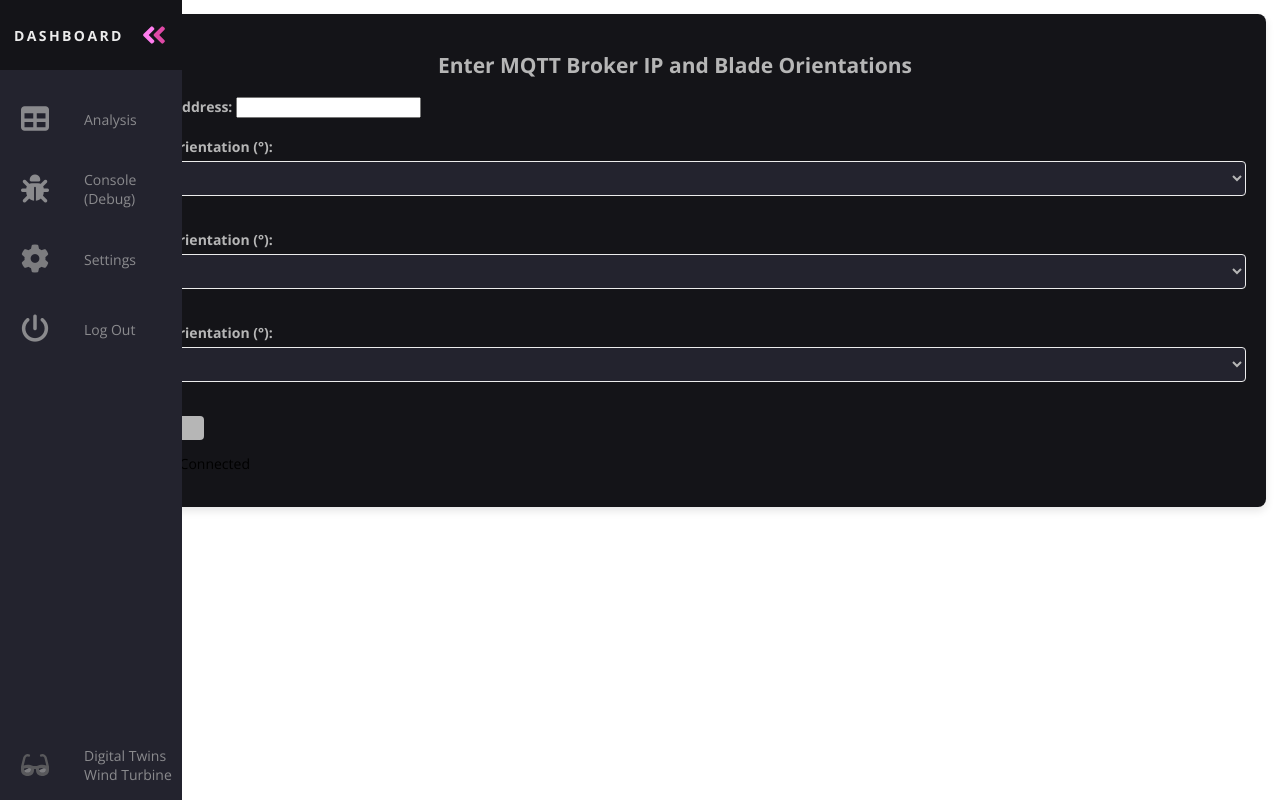
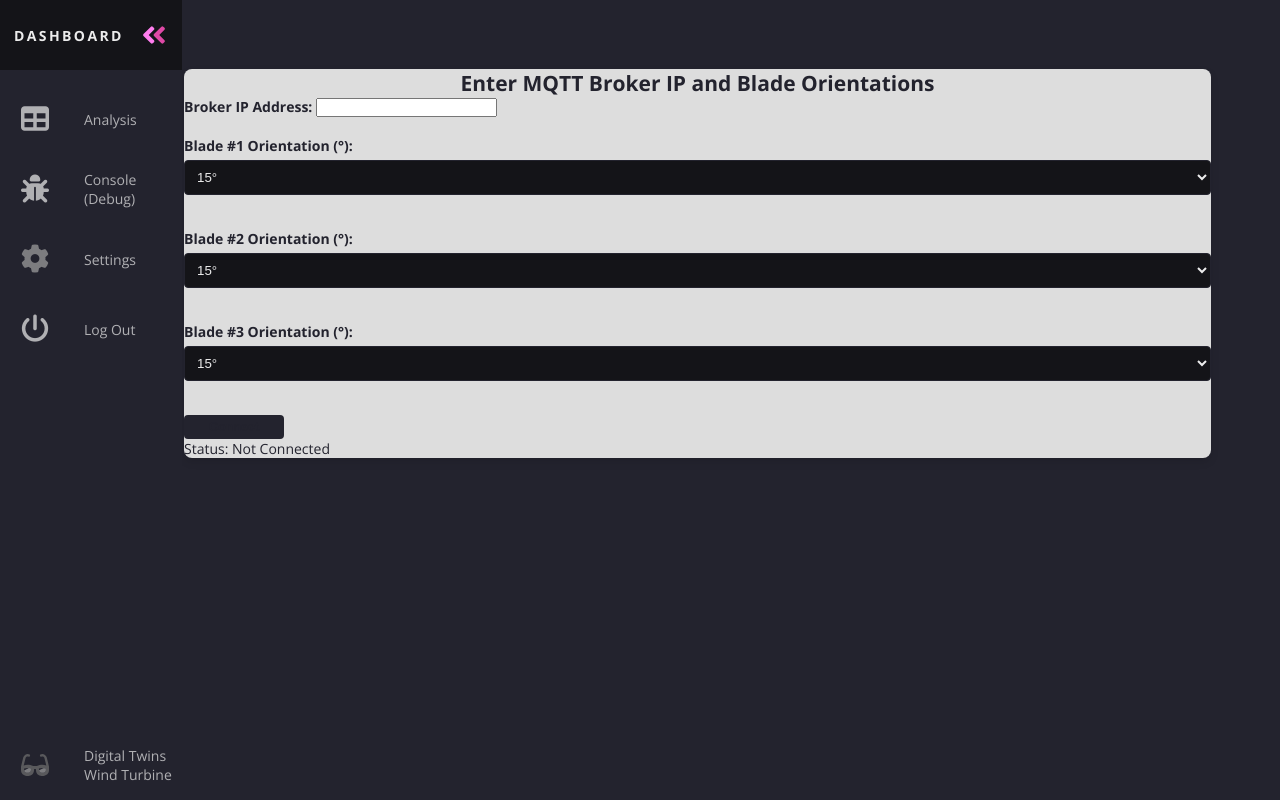
Before and after one commit to RyanSeidel/WindTurbine, a Flask app: page /settings in a window 1280 px wide. Run offline with Flask 2, Linux system fonts and the light colour scheme; some libraries are stand-ins or nearby versions.

Commit message:
did some changes with the theme colors matching them correctly
- still working on the settings page

```diff
--- a/docker/custom-dashboard/static/css/inputform.css
+++ b/docker/custom-dashboard/static/css/inputform.css
@@ -11,18 +11,7 @@
     -moz-appearance: textfield; /* For Firefox */
 }
 
-/* Container styling with box shadow */
-.content {
-    text-align: left;
-    background-color: var(--bg-primary); /* Background color based on theme */
-    padding: 10px;
-    border-radius: 10px;
-    box-shadow: 0px 4px 15px rgba(0, 0, 0, 0.2); /* Container shadow */
-    width: 100%;
-    max-width: 350px;
-    flex: 1;
-    box-sizing: border-box;
-}
+
 
 /* Style for placeholder text */
 input::placeholder {
@@ -30,7 +19,7 @@
     opacity: 1; /* Ensures full opacity for cross-browser consistency */
 }
 
-/* Form box styling with fixed width */
+/* Form box styling with fixed width Prediction Input */
 .form-box {
     padding: 20px;
     border-radius: 8px;
@@ -38,15 +27,20 @@
     width: 400px; /* Fixed width for the form */
     max-width: 100%; /* Ensures responsiveness on small screens */
     box-sizing: border-box;
-    background-color: var(--bg-secondary); /* Use secondary background color */
+    background-color: #ddd;
 }
 
 /* MQTT Form editing */
+
+.setting-container{
+    padding: 55 55 55 100;
+}
+
 .Mqtt-box {
-    background-color: var(--bg-secondary); /* Use secondary background color */
+    background-color: #ddd; /* Use secondary background color */
     box-shadow: 0px 4px 8px rgba(0, 0, 0, 0.1); /* Subtle shadow for form box */
     border-radius: 8px;
-    padding: 20px;
+
 }
 
 /* Styling for the Connect to MQTT button */
@@ -79,24 +73,24 @@
     width: 100%;
     padding: 8px;
     margin: 5px 0 15px 0;
-    border: 1px solid var(--text-secondary); /* Use secondary text color */
+    border: 1px solid var(--text-primary); /* Use secondary text color */
     border-radius: 4px;
     box-sizing: border-box;
-    background-color: var(--bg-primary); /* Use primary background color */
-    color: var(--text-primary); /* Use primary text color */
+    background-color: var(--bg-secondary); /* Use primary background color */
+    color: var(--text-secondary); /* Use primary text color */
 }
 
 button {
     width: 100%;
     padding: 10px;
-    background-color: var(--text-primary); /* Use primary text color */
+    background-color: var(--bg-primary); /* Use primary text color */
     border: none;
     border-radius: 4px;
-    color: var(--bg-primary); /* Use primary background color */
+    color: var(--text-secondary); /* Use primary background color */
     font-weight: bold;
     cursor: pointer;
 }
 
 button:hover {
-    background-color: var(--text-secondary); /* Use secondary text color on hover */
+    background-color: var(--bg-secondary); /* Use secondary text color on hover */
 }
--- a/docker/custom-dashboard/static/css/nav.css
+++ b/docker/custom-dashboard/static/css/nav.css
@@ -70,7 +70,7 @@
   display: flex;
   align-items: center;
   height: 5rem;
-  color: var(--text-primary);
+  color: var(--text-secondary);
   text-decoration: none;
   filter: grayscale(100%) opacity(0.7);
   transition: var(--transition-speed);
@@ -309,7 +309,7 @@
 
 /* Themes */
 .dark {
-  --text-primary: #b6b6b6;
+  --text-primary: #23232e;
   --text-secondary: #ececec;
   --bg-primary: #23232e;
   --bg-secondary: #141418;
@@ -318,14 +318,14 @@
 .light {
   --text-primary: #1f1f1f;
   --text-secondary: #000000;
-  --bg-primary: #23232e;
-  --bg-secondary: #e4e4e4;
+  --bg-primary: #e4e4e4;
+  --bg-secondary: #ffffff;
 }
 
 .solar {
-  --text-primary: #576e75;
+  --text-primary: #49575c;
   --text-secondary: #35535c;
-  --bg-primary: #23232e;
+  --bg-primary: #d4c59a;
   --bg-secondary: #f5e5b8;
 }
 
--- /dev/null
+++ b/docker/custom-dashboard/static/css/settings.css
@@ -0,0 +1,90 @@
+/* Basic reset */
+* {
+  margin: 0;
+  padding: 0;
+  box-sizing: border-box;
+}
+
+body.dark {
+  --bg-color: #23232e; /* Dark background */
+  --text-color: #23232e; /* Light text for contrast */
+}
+
+body.light {
+  --bg-color: #ffffff; /* Light background */
+  --text-color: #1f1f1f; /* Dark text for contrast */
+}
+
+body.solar {
+  --bg-color: #fdf6e3; /* Solar-themed background */
+  --text-color: #35535c; /* Muted dark text */
+}
+
+body {
+  background-color: var(--bg-color); /* Apply background color */
+  color: var(--text-color); /* Apply text color */
+  transition: background-color 0.3s ease, color 0.3s ease; /* Smooth transitions */
+}
+
+.setting-container{
+  padding: 55 55 55 100;
+}
+
+.Mqtt-box {
+  background-color: #ddd; /* Use secondary background color */
+  box-shadow: 0px 4px 8px rgba(0, 0, 0, 0.1); /* Subtle shadow for form box */
+  border-radius: 8px;
+
+}
+
+/* Styling for the Connect to MQTT button */
+.small-button {
+  width: 100px; /* Set desired width */
+  padding: 5px 10px;
+  font-size: 0.9em;
+  background-color: var(--text-primary); /* Use primary text color */
+  color: var(--bg-primary); /* Use primary background color */
+  border: none;
+  border-radius: 4px;
+  cursor: pointer;
+}
+
+.small-button:hover {
+  background-color: var(--text-secondary); /* Use secondary text color on hover */
+}
+
+h2 {
+  text-align: center;
+  color: var(--text-primary); /* Use primary text color */
+}
+
+label {
+  font-weight: bold;
+  color: var(--text-primary); /* Use primary text color */
+}
+
+input[type="number"], select {
+  width: 100%;
+  padding: 8px;
+  margin: 5px 0 15px 0;
+  border: 1px solid var(--text-primary); /* Use secondary text color */
+  border-radius: 4px;
+  box-sizing: border-box;
+  background-color: var(--bg-secondary); /* Use primary background color */
+  color: var(--text-secondary); /* Use primary text color */
+}
+
+button {
+  width: 100%;
+  padding: 10px;
+  background-color: var(--bg-primary); /* Use primary text color */
+  border: none;
+  border-radius: 4px;
+  color: var(--text-secondary); /* Use primary background color */
+  font-weight: bold;
+  cursor: pointer;
+}
+
+button:hover {
+  background-color: var(--bg-secondary); /* Use secondary text color on hover */
+}
--- a/docker/custom-dashboard/templates/analysis.html
+++ b/docker/custom-dashboard/templates/analysis.html
@@ -229,12 +229,12 @@
 
 
             <div class="data-select">
-              <h3>Select Metrics to Compare</h3>
+              <h2>Select Metrics to Compare</h2>
               <form id="data-form">
                 <div class="form-row">
                   <!-- Dropdown for Real-Time Data -->
                   <div class="dropdown-container">
-                    <label for="real-time-metric">Real-Time Metric:</label>
+                    <label class="metric-label" for="real-time-metric">Real-Time Metric:</label>
                     <select id="real-time-metric" class="dropdown">
                       <option value="orientation">Orientation</option>
                       <option value="temperature">Temperature</option>
@@ -259,7 +259,7 @@
                   </div>
 
                   <!-- Start Button -->
-                  <button type="button" id="start-button" class="small-button">Start</button>
+                  <button type="button" id="start-button" class="small-buttonPredict">Start</button>
                 </div>
               </form>
             </div>
--- a/docker/custom-dashboard/templates/settings.html
+++ b/docker/custom-dashboard/templates/settings.html
@@ -1,6 +1,7 @@
 <head>
   <meta name="viewport" content="width=device-width, initial-scale=1.0" />
-  <script defer src="theme.js"></script>
+  <script defer src="/static/js/theme.js"></script>
+  <script defer src="/static/js/console.js"></script>
   <link rel="stylesheet" href="/static/css/nav.css" />
 
   <link
@@ -14,7 +15,7 @@
   <script src="https://cdn.jsdelivr.net/npm/three@0.128.0/examples/js/loaders/GLTFLoader.js"></script>
 
 
-  <link rel="stylesheet" href="/static/css/inputform.css">
+  <link rel="stylesheet" href="/static/css/settings.css">
   <link rel="stylesheet" href="https://cdnjs.cloudflare.com/ajax/libs/font-awesome/6.0.0-beta3/css/all.min.css">
 </head>
 
@@ -167,6 +168,7 @@
   </nav>
 
   <main>
+    <div class="setting-container">
     <div class="Mqtt-box">
       <h2>Enter MQTT Broker IP and Blade Orientations</h2>
       <form id="mqttConnectForm">
@@ -202,6 +204,7 @@
       </form>
       <p id="connection-status">Status: Not Connected</p>
   </div>
+</div>
   <script src="/static/js/MQTT.js"></script>
 
   </main>
```
Also changed, not shown: docker/custom-dashboard/static/css/prediction.css (+12 -15 lines).
